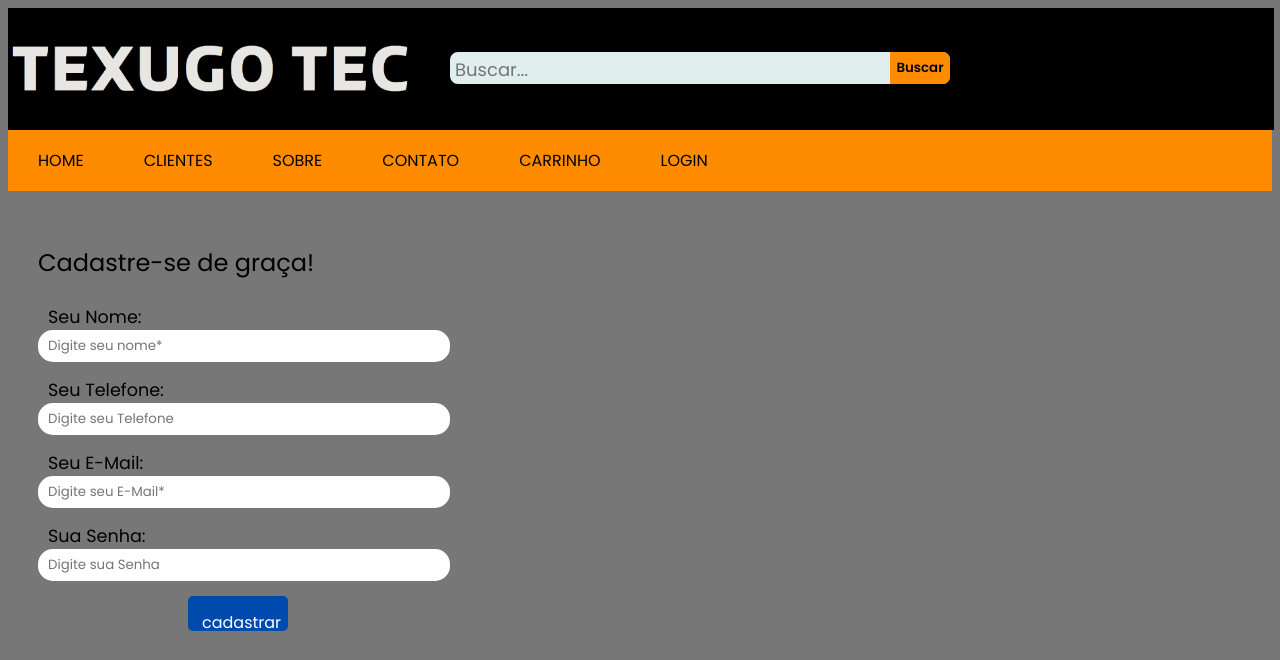
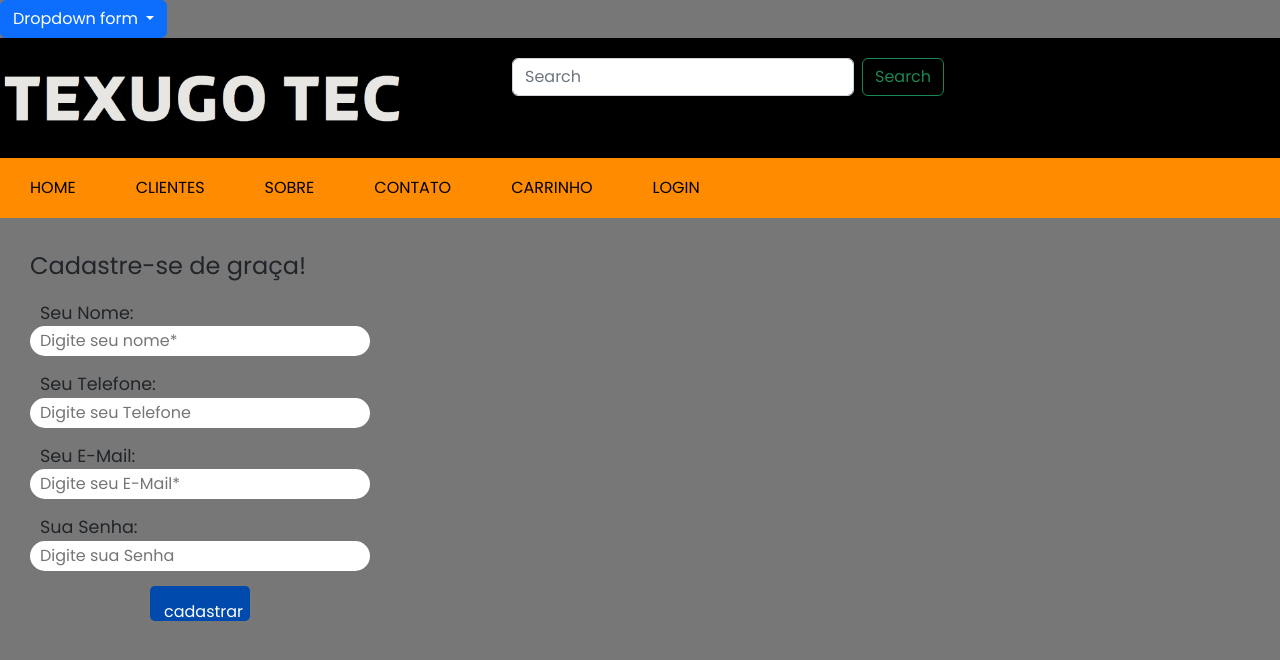
Before and after one commit to pedrormc/Aula_JavaScript, a PHP site: page /login.html in a window 1280 px wide. Shown: the top 660 px of the page. Run offline with PHP 8.4, Linux system fonts and the light colour scheme.

Commit message:
caralho
cacete porra

```diff
--- a/JavaScript/padoguinho/css/style2.css
+++ b/JavaScript/padoguinho/css/style2.css
@@ -27,6 +27,8 @@ body{
     top: 35px;
 
   }
+
+
 
   nav{
     list-style-type:none;
@@ -60,22 +62,18 @@ body{
 
 
   li a:hover {
-    background-color: #111;
-
-   color: #E0EEEE;
+   background-color: #6e3d00;
+    color: #000000;
+    border-bottom: solid 5px #000000;
 
   }
 
 
   #divBusca{
-    background-color:#E0EEEE;
-    border:solid 2px #000000;
-    border-radius:10px;
-    width:500px; /* diferença de 67*/
-    height:32px;
+
     position: absolute;
     z-index: 1;
-    left: 35%;
+    left: 500px;
     top: 50px;
   }
 
@@ -104,9 +102,8 @@ body{
     }
     #bntBusca a:hover {
       background-color: #111;
-
-     color: #E0EEEE;
-
+      color: #E0EEEE;
+      border-bottom: #ff8c00;
     }
 
 
--- a/JavaScript/padoguinho/login.html
+++ b/JavaScript/padoguinho/login.html
@@ -1,31 +1,67 @@
 <!DOCTYPE html>
-<html lang="en">
-<head>
-    <meta charset="UTF-8">
-    <meta http-equiv="X-UA-Compatible" content="IE=edge">
-    <meta name="viewport" content="width=device-width, initial-scale=1.0">
-    <title>Texugo Tech</title>
-  <link rel="stylesheet" type="text/css" href="css/style2.css">
+<html lang="pt-br">
+  <head>
+    <title>Texugo Tec</title>
+    <link href="https://cdn.jsdelivr.net/npm/bootstrap@5.2.3/dist/css/bootstrap.min.css" rel="stylesheet" integrity="sha384-rbsA2VBKQhggwzxH7pPCaAqO46MgnOM80zW1RWuH61DGLwZJEdK2Kadq2F9CUG65" crossorigin="anonymous">
+    <link rel="stylesheet" type="text/css" href="css/style2.css">
+    <meta charset="utf-8">
+
+
 </head>
 <body>
     <div class="container-principal">
 
 
-        <header>
-          <div id="divBusca">
+      <body>
+        <div class="container-principal">
+          <header>
+            <div class="droperfil">
+              <button type="button" class="btn btn-primary dropdown-toggle" data-bs-toggle="dropdown" aria-expanded="false" data-bs-auto-close="outside">
+                Dropdown form
+              </button>
+              <form class="dropdown-menu p-4">
+                <div class="mb-3">
+                  <label for="exampleDropdownFormEmail2" class="form-label">Email address</label>
+                  <input type="email" class="form-control" id="exampleDropdownFormEmail2" placeholder="email@example.com">
+                </div>
+                <div class="mb-3">
+                  <label for="exampleDropdownFormPassword2" class="form-label">Password</label>
+                  <input type="password" class="form-control" id="exampleDropdownFormPassword2" placeholder="Password">
+                </div>
+                <div class="mb-3">
+                  <div class="form-check">
+                    <input type="checkbox" class="form-check-input" id="dropdownCheck2">
+                    <label class="form-check-label" for="dropdownCheck2">
+                      Remember me
+                    </label>
+                  </div>
+                </div>
+                <button type="submit" class="btn btn-primary">Sign in</button>
+              </form>
+            </div>
 
-              <input type="text" id="txtBusca" placeholder="Buscar..."/>
-              <button id="btnBusca">Buscar</button>
+            <div id="divBusca">
+
+              <nav class="navbar bg-body-tertiary">
+                <div class="container-fluid">
+                  <form class="d-flex" role="search">
+                    <input class="form-control me-2" type="search" placeholder="Search" aria-label="Search">
+                    <button class="btn btn-outline-success" type="submit">Search</button>
+                  </form>
+                </div>
+              </nav>
             </div>
           <div class="logo">
             <a href="index.html">
                 <img src="img/texugo-nome.png" alt="logo site">
             </a>
+
+
           </div>
 
           <nav>
             <ul>
-              <li> <a href="#">HOME</a> </li>
+              <li> <a href="index.html">HOME</a> </li>
               <li> <a href="#">CLIENTES</a></li>
               <li><a href="#">SOBRE</a></li>
               <li><a href="#"> CONTATO</a></li>
@@ -34,10 +70,11 @@
 
             </ul>
           </nav>
+
         </div>
 
         </header>
-        </div>
+      </div>
 
 
         <form action="exibir-dados.php" class="formulario" method="post">
@@ -68,4 +105,6 @@
 
 
 </body>
+<script src="https://cdn.jsdelivr.net/npm/@popperjs/core@2.11.6/dist/umd/popper.min.js" integrity="sha384-oBqDVmMz9ATKxIep9tiCxS/Z9fNfEXiDAYTujMAeBAsjFuCZSmKbSSUnQlmh/jp3" crossorigin="anonymous"></script>
+<script src="https://cdn.jsdelivr.net/npm/bootstrap@5.2.3/dist/js/bootstrap.min.js" integrity="sha384-cuYeSxntonz0PPNlHhBs68uyIAVpIIOZZ5JqeqvYYIcEL727kskC66kF92t6Xl2V" crossorigin="anonymous"></script>
 </html>
```
